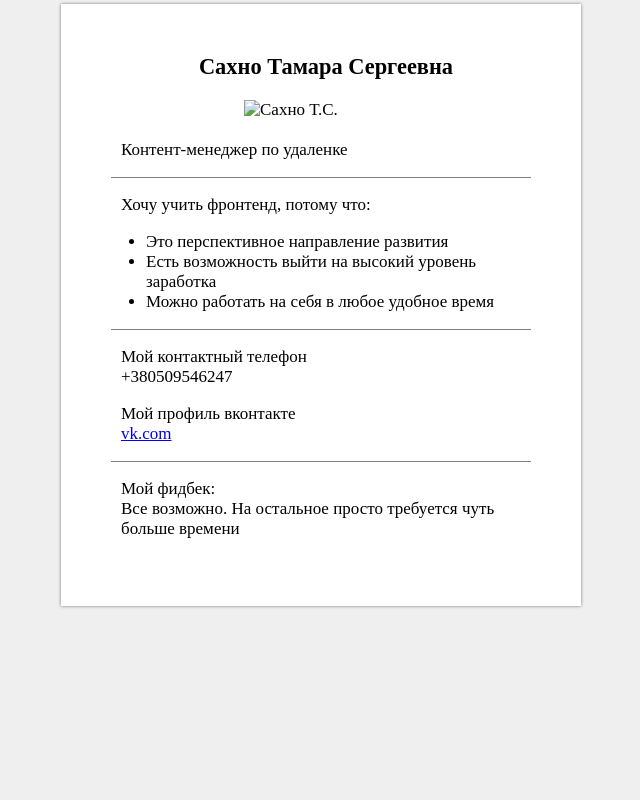
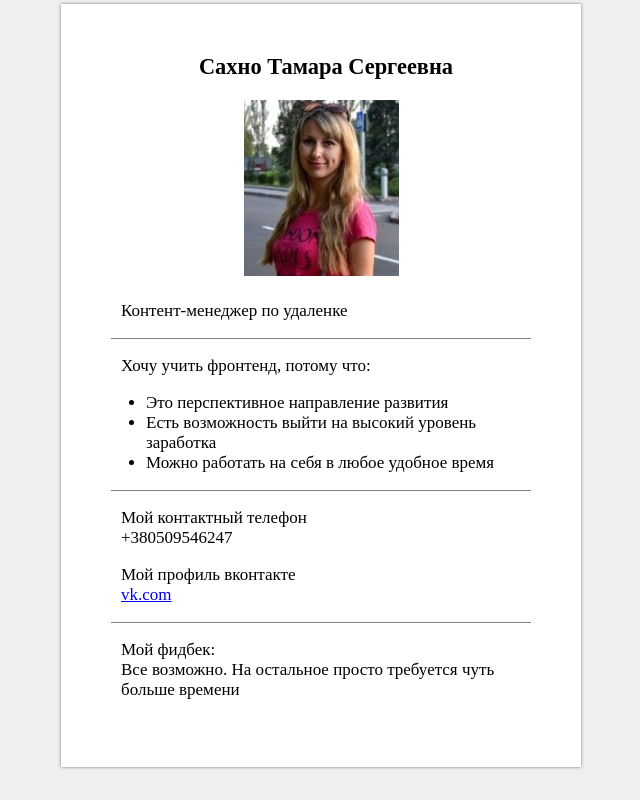
Before and after one commit to TamaraSakhno/FrontEnd_Homework, a plain HTML site: page index.html in a window 1280 px wide. Shown: the whole page, without its empty margins (319-959 px from the left). Drawn offline with Linux system fonts and the light colour scheme.

Commit message:
Update index.html

```diff
--- a/index.html
+++ b/index.html
@@ -9,7 +9,7 @@
   <div class="shadow">
      <div class="brd">
      <h1>Сахно Тамара Сергеевна</h1>
-     <p class="foto"><img src="img/foto.jpg" alt="Сахно Т.С." title="Сахно Тамара"></p>
+     <p class="foto"><img src="foto.jpg" alt="Сахно Т.С." title="Сахно Тамара"></p>
      <p>Контент-менеджер по удаленке</p>
      </div>
   <div class="brd">
```
